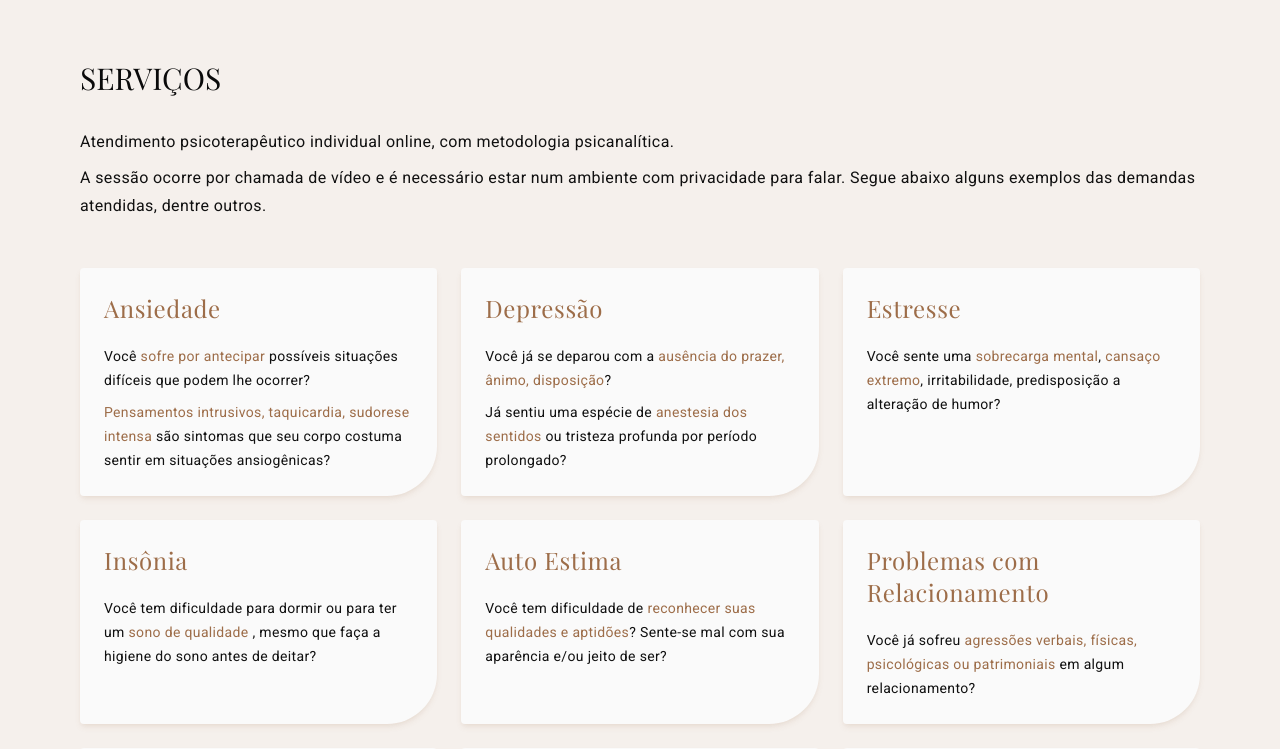
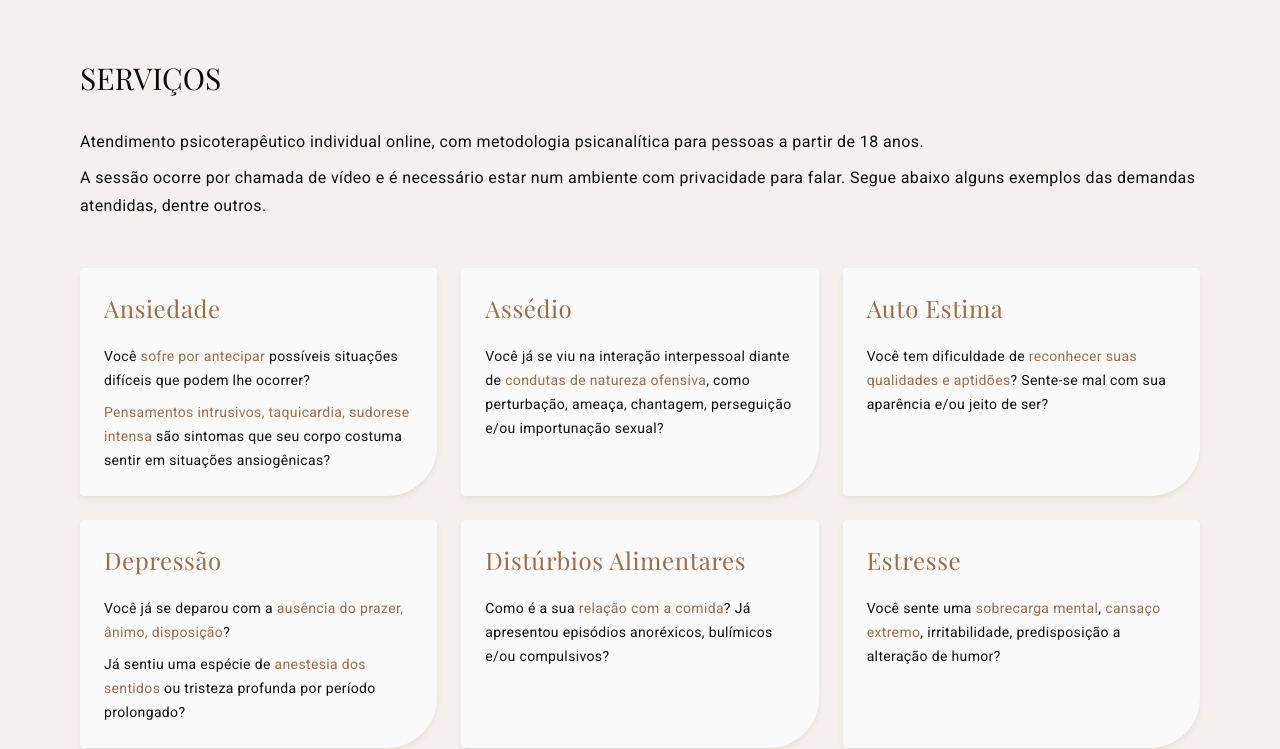
Before and after one commit to pereiralivia/gabrielaromanhole, a Next.js app: page / in a window 1280 px wide. Shown: the part 1780-2529 px from the top of the page. Built offline with nearby package versions, Linux system fonts and the light colour scheme.

Commit message:
service card adjustments

```diff
--- a/app/layout.tsx
+++ b/app/layout.tsx
@@ -65,7 +65,7 @@ export default function RootLayout({
   children: React.ReactNode;
 }>) {
   return (
-    <html lang="en">
+    <html lang="pt-BR">
       <body className={`${roboto.className}`}>{children}</body>
     </html>
   );
--- a/app/sections/services.tsx
+++ b/app/sections/services.tsx
@@ -10,16 +10,6 @@ import { useEffect, useState } from "react";
 
 export const Services = () => {
   const [currentItem, setCurrentItem] = useState("item-1");
-
-  useEffect(() => {
-    const interval = setInterval(() => {
-      setCurrentItem((prev) => {
-        const next = parseInt(prev.split("-")[1]) + 1;
-        return next > 18 ? "item-1" : `item-${next}`;
-      });
-    }, 5000);
-    return () => clearInterval(interval);
-  }, [currentItem]);
 
   const services = [
     {
@@ -225,7 +215,7 @@ export const Services = () => {
             agressões
           </span>{" "}
           de qualquer ordem em decorrência de seu{" "}
-          <span className="text-[#9d6d49]">gênero e identidade</span>?,
+          <span className="text-[#9d6d49]">gênero e identidade</span>?
         </p>
       ),
     },
@@ -236,7 +226,7 @@ export const Services = () => {
           Você já sofreu violência ou rejeição em decorrência de sua orientação
           sexual? Você sente{" "}
           <span className="text-[#9d6d49]">medo de assumir sua orientação</span>{" "}
-          e sofrer preconceito ?
+          e sofrer preconceito?
         </p>
       ),
     },
@@ -277,7 +267,7 @@ export const Services = () => {
       <div className="md:pb-4 flex flex-col gap-2 tracking-wide leading-7 text-[#101010] px-6">
         <p>
           Atendimento psicoterapêutico individual online, com metodologia
-          psicanalítica.
+          psicanalítica para pessoas a partir de 18 anos.
         </p>
         <p>
           A sessão ocorre por chamada de vídeo e é necessário estar num ambiente
@@ -293,7 +283,17 @@ export const Services = () => {
         orientation="vertical"
         onValueChange={setCurrentItem}
       >
-        {services.map((service, index) => (
+        {services
+          .sort((a, b) => {
+            if (a.title < b.title) {
+              return -1;
+            }
+            if (a.title > b.title) {
+              return 1;
+            }
+            return 0;
+          })
+          .map((service, index) => (
             <AccordionItem
               key={service.title}
               value={`item-${index + 1}`}
```
Lines whose indentation alone changed are shown as unchanged.
